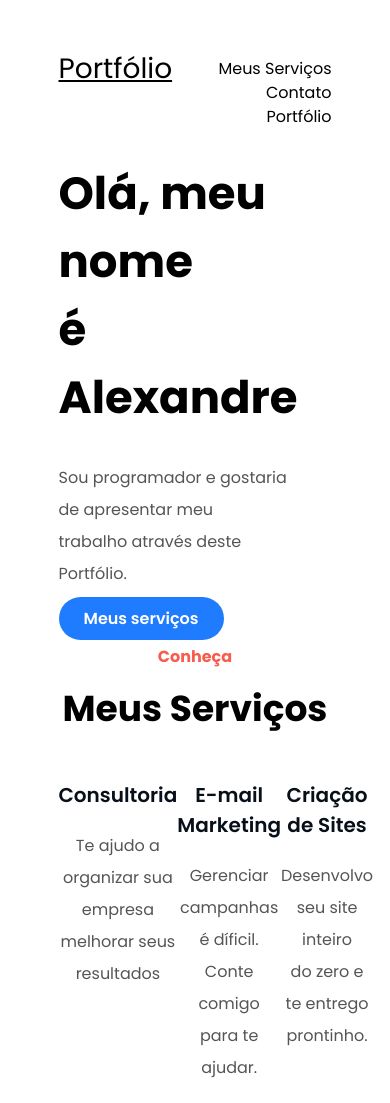
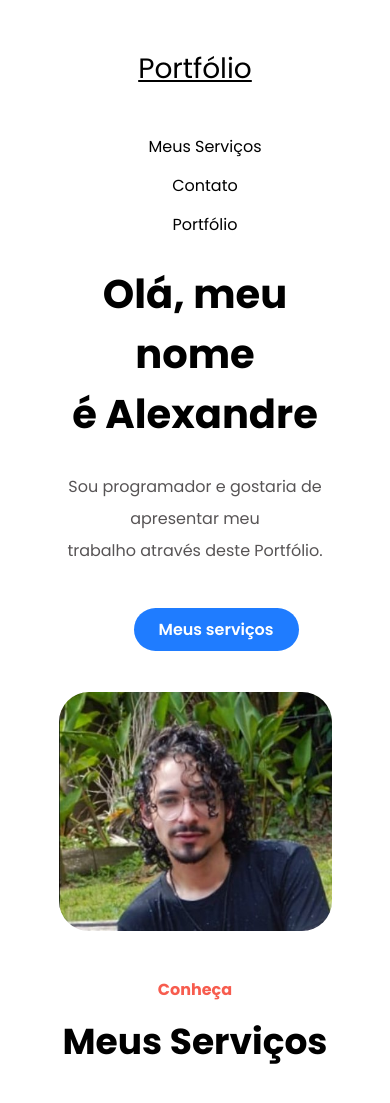
Before and after one commit to AlexandreSFreire/Modelo-Portfolio, a plain HTML site: page index.html in a window 390 px wide. Shown: the top 1103 px of the page. Drawn offline with Linux system fonts and the light colour scheme.

Commit message:
Add files via upload

```diff
--- a/Style/style.css
+++ b/Style/style.css
@@ -169,3 +169,61 @@ h1.black{
 .portfolioImg{
     padding: 20px;
 }
+
+@media only screen and (max-width: 600px){
+    .container{
+        flex-direction: column;
+        height: auto;
+        display: flex;
+    }
+
+    #header{
+        text-align: center;
+        margin-bottom: 0px;
+    }
+
+    #menu{
+        margin-top: 30px;
+    }
+
+    #menu li{
+        text-align: center;
+        flex-direction: column;
+        display: flex;
+        padding-top: 15px;
+    }
+
+    #headerCta h1{
+        text-align: center;
+        font-size: 40px;
+    }
+
+    .gray{
+        margin-bottom: 50px;
+        text-align: center;
+    }
+
+    #buttonCta{
+        margin-left: 75px;
+    }
+
+    #headerImg{
+        text-align: center;
+        margin-left: 0px;
+        margin-top: 50px;
+    }
+
+    #services {
+        margin-top: 30px;
+    }
+
+    #contactForm{
+        text-align: center;
+        margin-left: 0px;
+    }
+
+    #portfolioTitle{
+        margin-top: 100px;
+        text-align: center;
+    }
+}
--- a/index.html
+++ b/index.html
@@ -80,7 +80,7 @@
             <h2 class="red">Economize seu tempo</h2>
             <h1 class="black">Ganhe mais dinheiro</h1>
             <p class="gray">
-                Digite aqui seu endereço de e-mail. Eu entrarei em<br>
+                Digite aqui seu endereço de e-mail. Eu entrarei em
                 Contato para fornecer um diagnóstico gratuito.
             </p>
             <form action="https://formspree.io/f/mpzvogvw" method="post">
```
